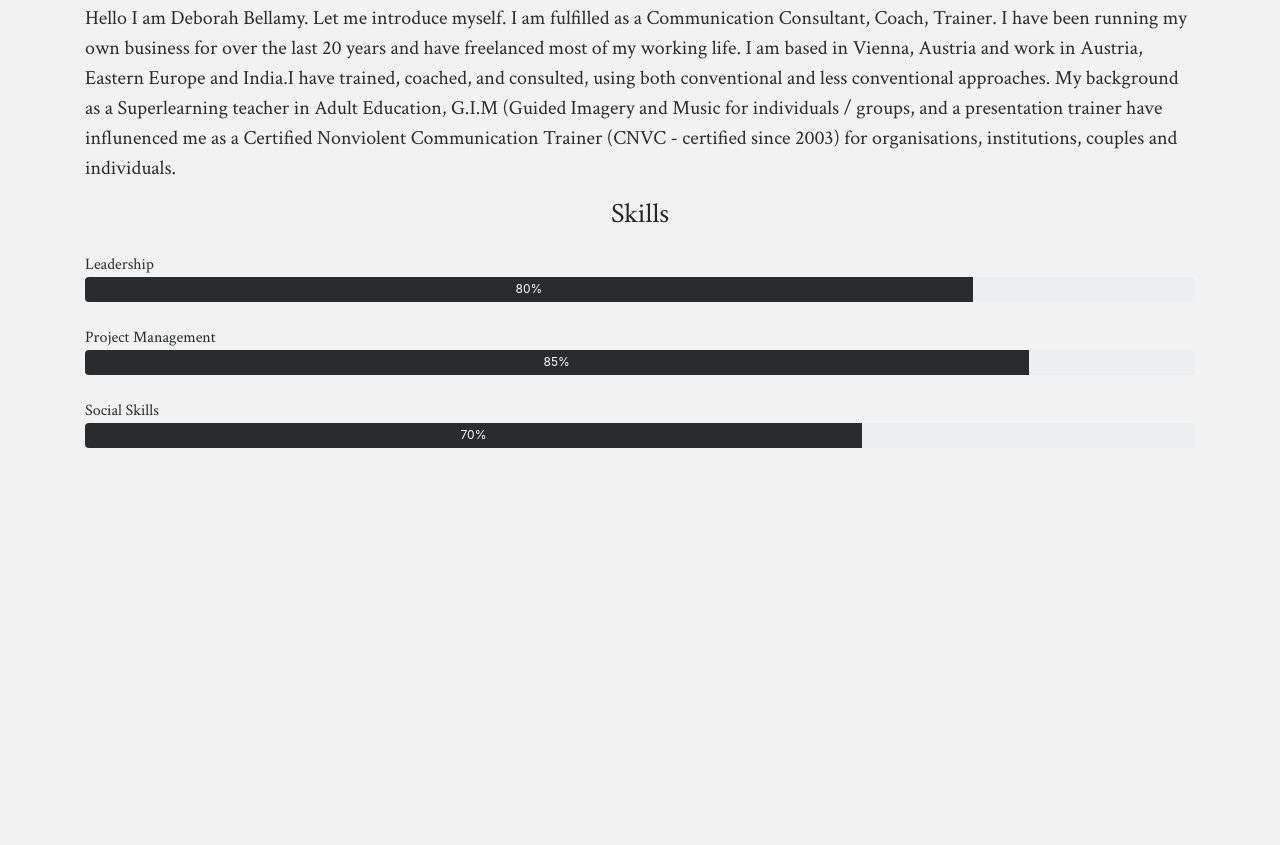
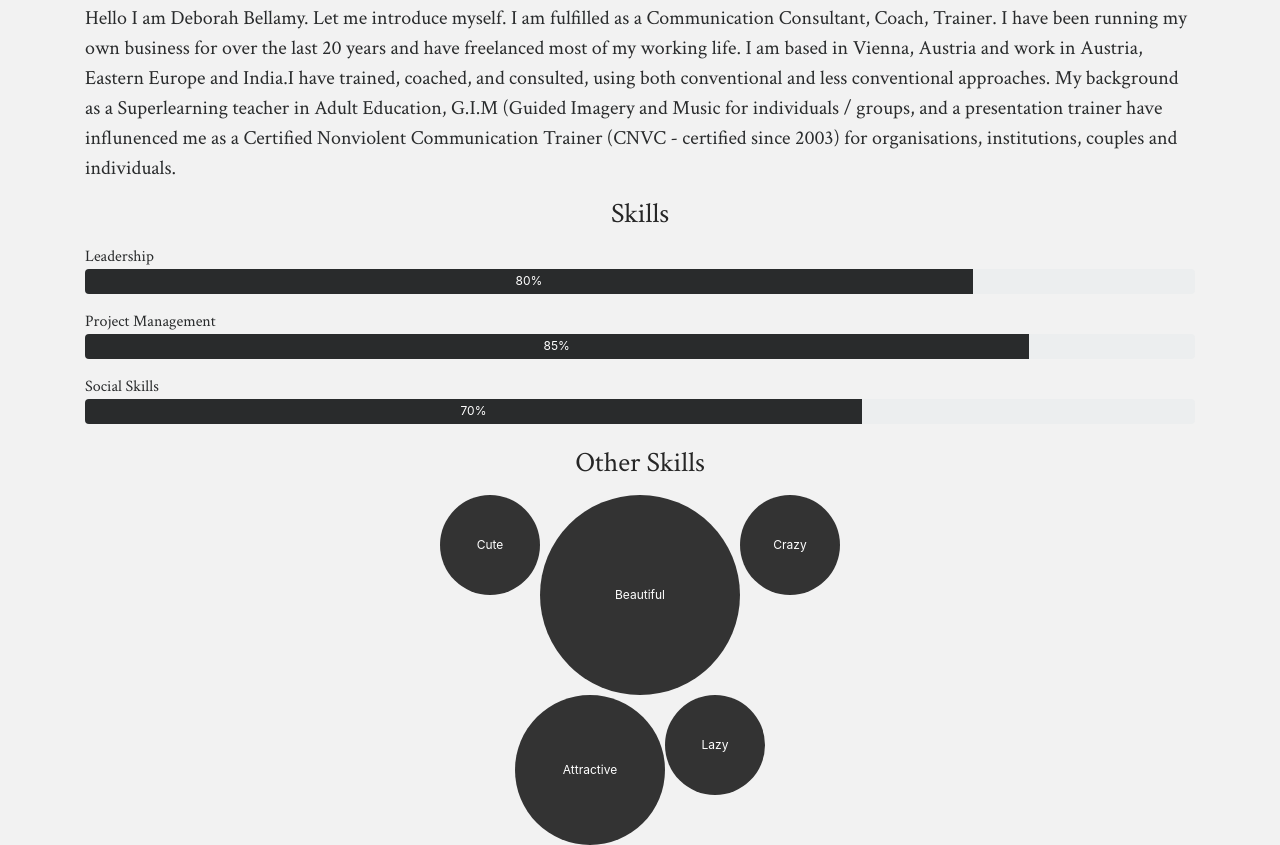
Before and after one commit to Akmystery/Sister, a plain HTML site: page index.html in a window 1280 px wide. Shown: the part 853-1698 px from the top of the page. Before the commit the page ends 1301 px from the top, so only its background shows below. Drawn offline with Linux system fonts and the light colour scheme.

Commit message:
Version_0.5

```diff
--- a/css/styles.css
+++ b/css/styles.css
@@ -5,3 +5,36 @@
 .font{
     font-family: 'Crimson Text', serif;
 }
+
+.circle {
+  width: 100px;
+  height: 100px;
+  border-radius: 50%;
+  font-size: 12px;
+  color: #fff;
+  line-height: 100px;
+  text-align: center;
+  background: #333333
+}
+
+.circleOne {
+  width: 200px;
+  height: 200px;
+  border-radius: 50%;
+  font-size: 12px;
+  color: #fff;
+  line-height: 200px;
+  text-align: center;
+  background: #333333
+}
+
+.circleTwo {
+  width: 150px;
+  height: 150px;
+  border-radius: 50%;
+  font-size: 12px;
+  color: #fff;
+  line-height: 150px;
+  text-align: center;
+  background: #333333
+}
--- a/index.html
+++ b/index.html
@@ -40,18 +40,29 @@
         <p class="content font" style="font-size: 20px;">Hello I am Deborah Bellamy. Let me introduce myself. I am fulfilled as a Communication Consultant, Coach, Trainer. I have been running my own business for over the last 20 years and have freelanced most of my working life. I am based in Vienna, Austria and work in Austria, Eastern Europe and India.I have trained, coached, and consulted, using both conventional and less conventional approaches. My background as a Superlearning teacher in Adult Education, G.I.M (Guided Imagery and Music for individuals / groups, and a presentation trainer have influnenced me as a Certified Nonviolent Communication Trainer (CNVC - certified since 2003) for organisations, institutions, couples and individuals.
         </p>
         <h3 class="text-center mt-2 mb-2 font" style="color: #262626">Skills</h3>
-        <p class="font mt-4 mb-0">Leadership</p>
+        <p class="font mt-3 mb-0">Leadership</p>
         <div class="progress" style="height:25px">
-        <div class="progress-bar bg-inverse" style="width:80%;height:25px"><p class="text-center mt-1">80%</p></div>
+        <div class="progress-bar bg-inverse" style="width:80%;height:25px"><p class="text-center mb-0 mt-1">80%</p></div>
         </div>
-        <p class="font mt-4 mb-0">Project Management</p>
+        <p class="font mt-3 mb-0">Project Management</p>
         <div class="progress" style="height:25px">
-        <div class="progress-bar bg-inverse" style="width:85%;height:25px"><p class="text-center mt-1">85%</p></div>
+        <div class="progress-bar bg-inverse" style="width:85%;height:25px"><p class="text-center mb-0 mt-1">85%</p></div>
         </div>
-        <p class="font mt-4 mb-0">Social Skills</p>
+        <p class="font mt-3 mb-0">Social Skills</p>
         <div class="progress" style="height:25px">
-        <div class="progress-bar bg-inverse" style="width:70%;height:25px"><p class="text-center mt-1">70%</p></div>
+        <div class="progress-bar bg-inverse" style="width:70%;height:25px"><p class="text-center mb-0 mt-1">70%</p></div>
         </div>
+
+        <h3 class="text-center mt-4 mb-2 font" style="color: #262626">Other Skills</h3>
+        <div class="row mt-3 justify-content-center">
+        <div class="circle mb-0">Cute</div>
+        <div class="circleOne">Beautiful</div>
+        <div class="circle">Crazy</div>
+        </div><!-- row -->
+        <div class="row justify-content-center">
+        <div class="circleTwo">Attractive</div>
+        <div class="circle">Lazy</div>
+        </div><!-- row -->
     </div><!-- container -->
 </section>
 </body>
```
